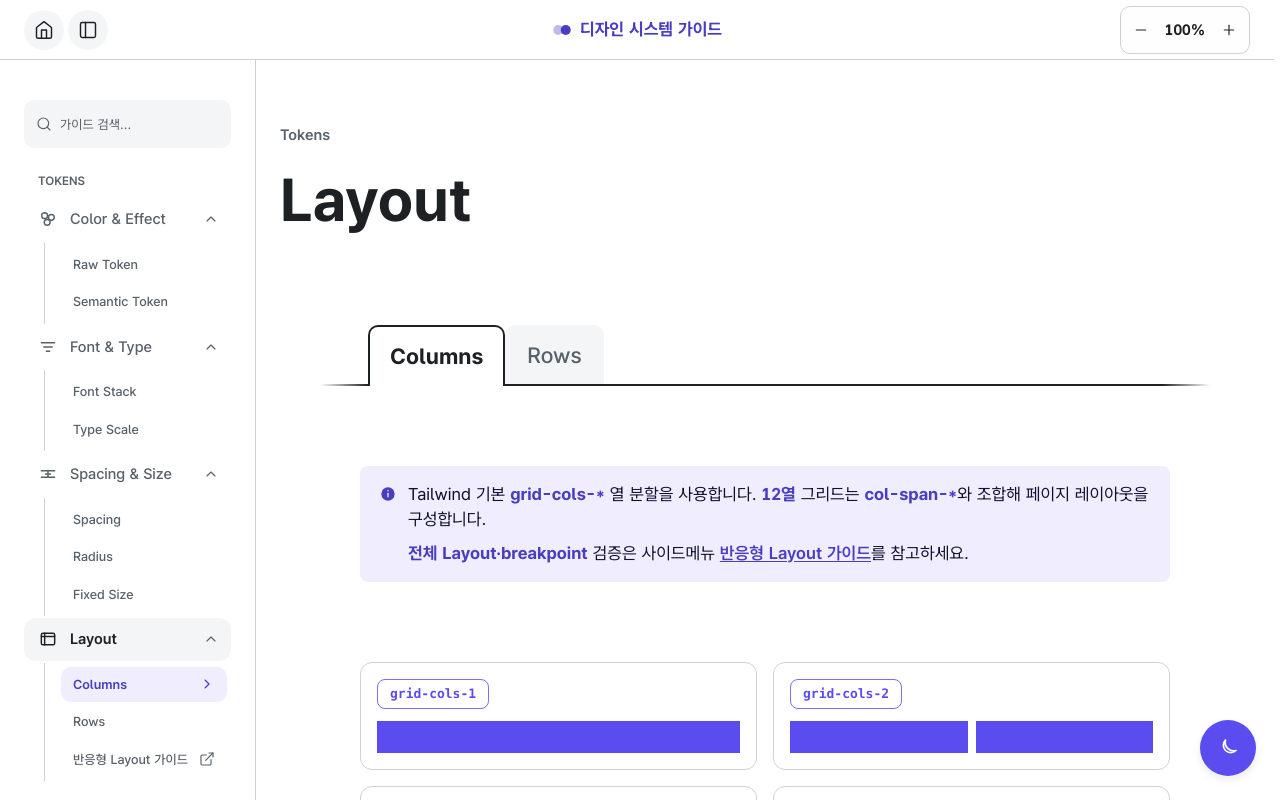
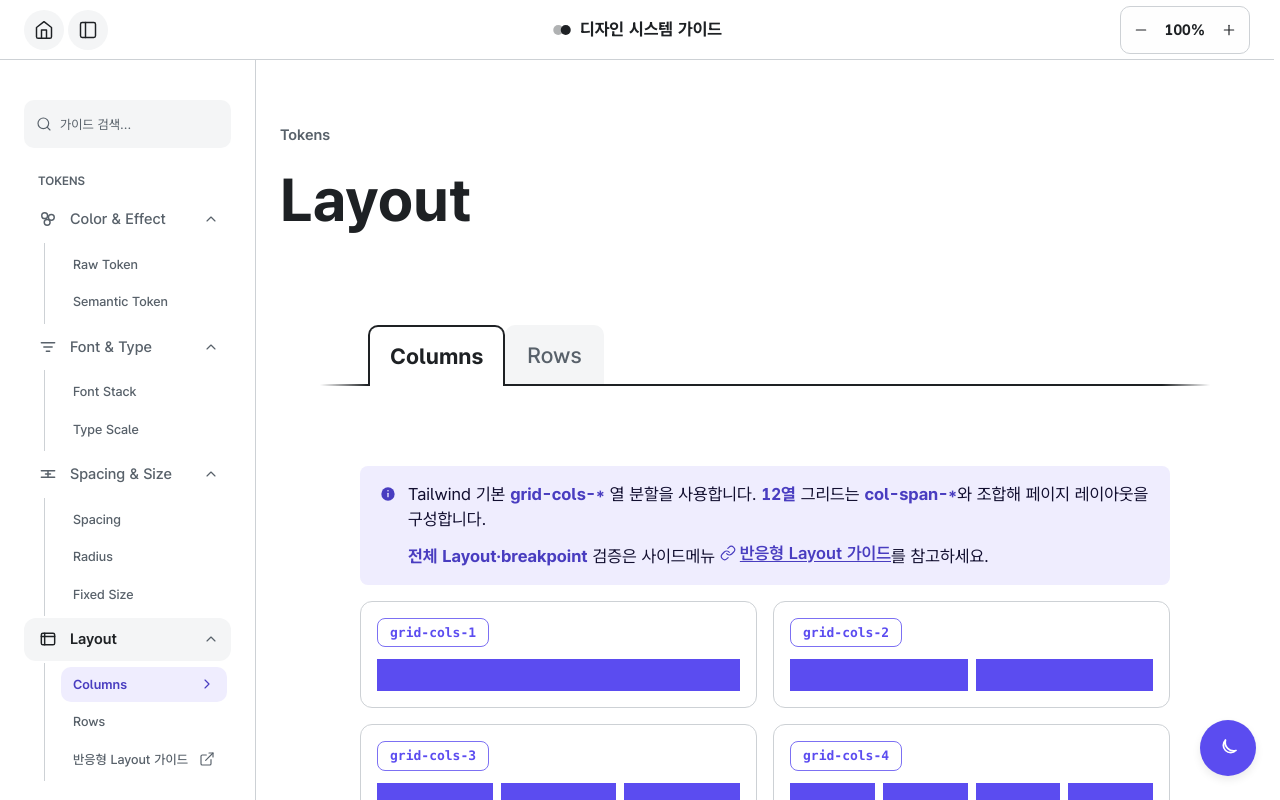
Before and after one commit to yhwabillie/system-guide, a Next.js app: page /guide/grid in a window 1280 px wide. Shown: the top 800 px of the page. Built offline with nearby package versions, Linux system fonts and the light colour scheme.

Commit message:
design: refine guide header and layout links

```diff
--- a/src/components/guide/pages/grid-page.tsx
+++ b/src/components/guide/pages/grid-page.tsx
@@ -11,6 +11,7 @@ import {
   GridRowPreview,
   gridColumnTokens,
   gridRowTokens,
+  LinkIcon,
   TabDescriptionCallout,
   TokenChip,
 } from "@/components/guide/shared";
@@ -76,10 +77,17 @@ export function GuideGridPage() {
         className={contentSubTabPanelClass}
       >
         <section aria-label="Columns" className="mb-0">
-          <TabDescriptionCallout margin="mb-20" tone="info">
+          <TabDescriptionCallout margin="mb-4" tone="info">
             <div className="flex flex-col gap-2">
               <p className="m-0">Tailwind 기본 <strong>grid-cols-*</strong> 열 분할을 사용합니다. <strong>12열</strong> 그리드는 <strong>col-span-*</strong>와 조합해 페이지 레이아웃을 구성합니다.</p>
-              <p className="m-0"><strong>전체 Layout·breakpoint</strong> 검증은 사이드메뉴 <a href={GUIDE_ROUTES.responsive}>반응형 Layout 가이드</a>를 참고하세요.</p>
+              <p className="m-0">
+                <strong>전체 Layout·breakpoint</strong> 검증은 사이드메뉴{" "}
+                <a href={GUIDE_ROUTES.responsive} className="inline-flex items-center gap-1">
+                  <LinkIcon className="size-icon-xs shrink-0" />
+                  <span>반응형 Layout 가이드</span>
+                </a>
+                를 참고하세요.
+              </p>
             </div>
           </TabDescriptionCallout>
           <div role="list" className="grid grid-cols-2 gap-4">
@@ -103,7 +111,7 @@ export function GuideGridPage() {
         className={contentSubTabPanelClass}
       >
         <section aria-label="Rows" className="mb-0">
-          <TabDescriptionCallout margin="mb-20" tone="info">
+          <TabDescriptionCallout margin="mb-4" tone="info">
             <div className="flex flex-col gap-2">
               <p className="m-0">Tailwind 기본 <strong>grid-rows-*</strong> 행 분할을 사용합니다.</p>
               <p className="m-0">카드 내부 영역, 상하 비교 레이아웃, 세로 데이터 구성을 일정한 행 구조로 나눌 때 사용합니다.</p>
--- a/src/components/guide/shared.tsx
+++ b/src/components/guide/shared.tsx
@@ -1778,7 +1778,7 @@ export function GuideLogoMark() {
     <svg
       aria-hidden="true"
       viewBox="0 0 32 20"
-      className="size-icon-sm shrink-0 foreground-brand-strong"
+      className="size-icon-sm shrink-0 foreground-default"
       fill="currentColor"
     >
       <circle cx="10" cy="10" r="8" fill="currentColor" opacity="0.35" />
@@ -1919,7 +1919,7 @@ export function GuideSiteHeader({
 
         <div className="flex min-w-0 items-center justify-center gap-2 justify-self-center">
           <GuideLogoMark />
-          <h1 className="truncate text-label-medium font-bold foreground-brand-strong">디자인 시스템 가이드</h1>
+          <h1 className="truncate text-label-medium font-bold foreground-default">디자인 시스템 가이드</h1>
         </div>
 
         <div className="justify-self-end">
```
